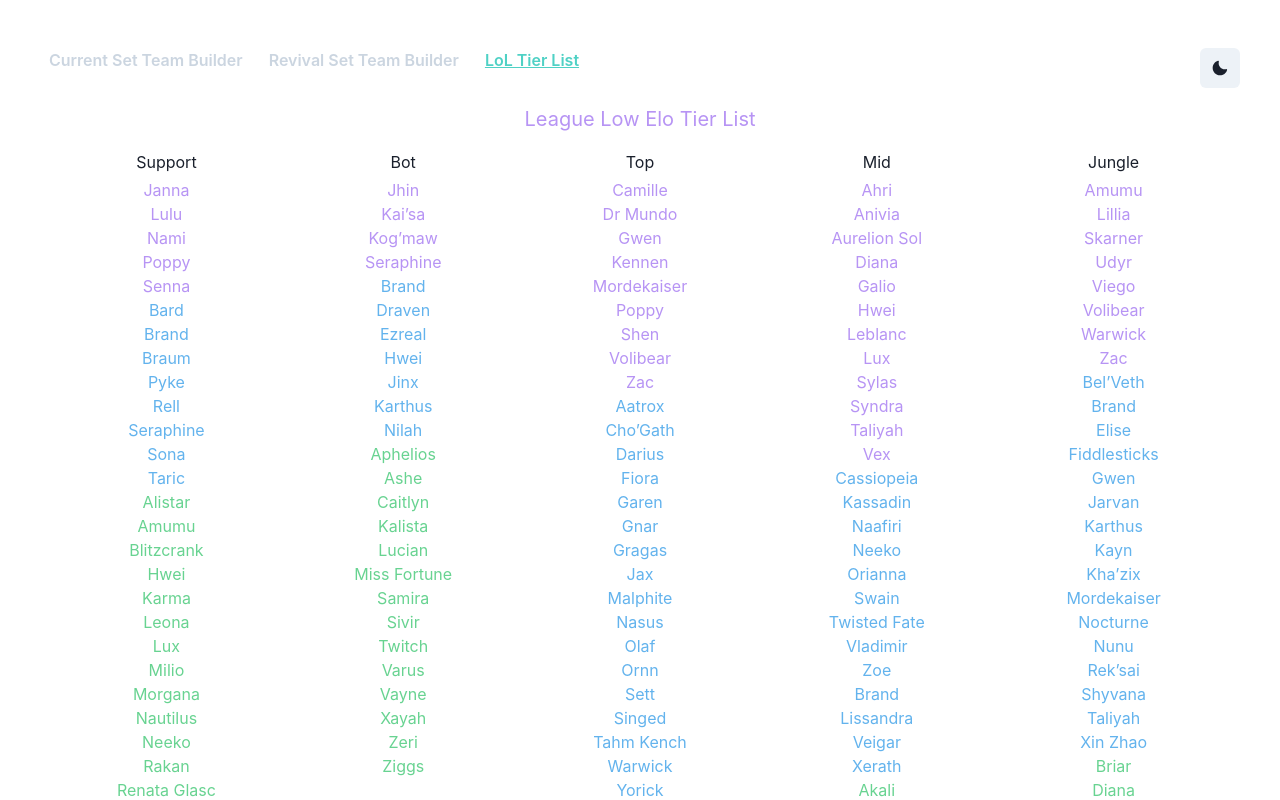
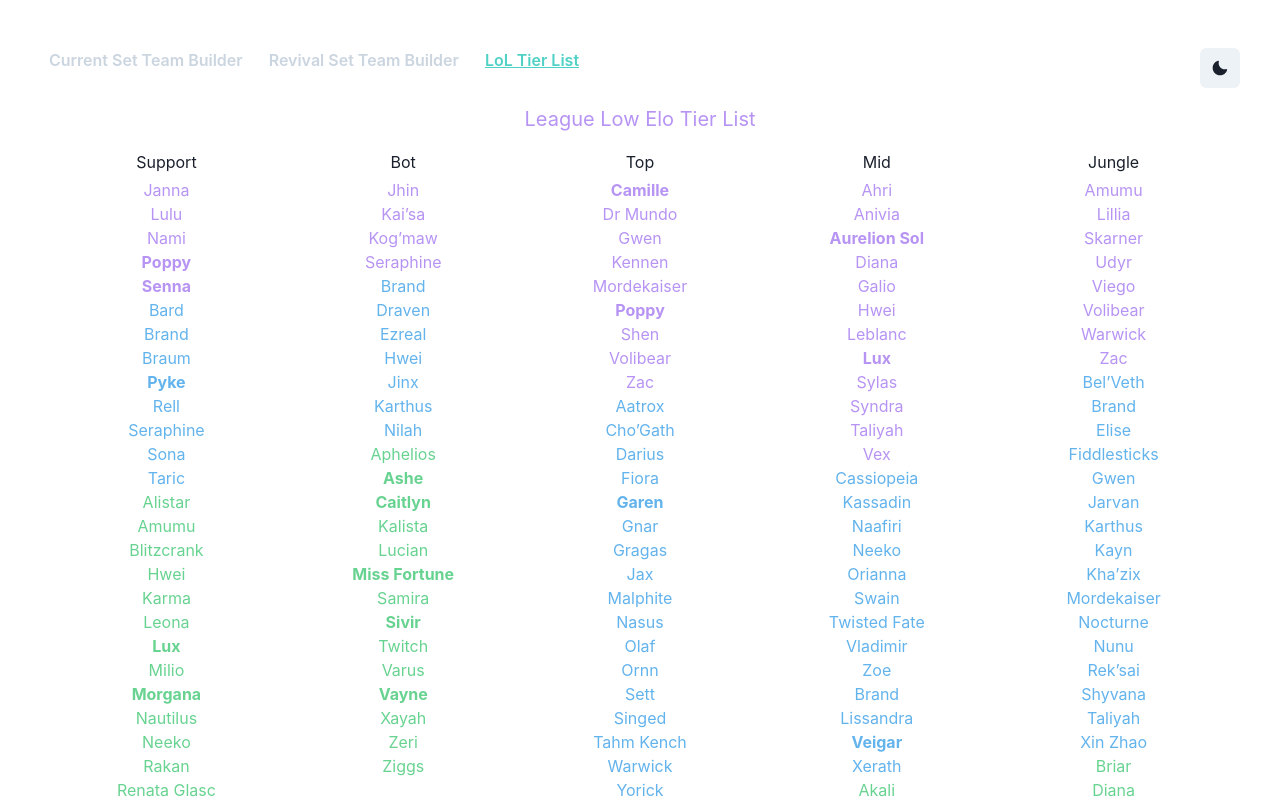
Before and after one commit to piratemermaid/tft-noob-helper, a React (Vite) app: page /lol_tier_list in a window 1280 px wide. Shown: the top 800 px of the page. Built offline with nearby package versions, Linux system fonts and the light colour scheme.

Commit message:
add my champs and bold them

```diff
--- a/src/components/TierListColumn.jsx
+++ b/src/components/TierListColumn.jsx
@@ -1,7 +1,8 @@
 import _ from 'lodash';
+import { Fragment } from 'react';
+import { Text, VStack } from '@chakra-ui/react';
 
-import { Text, VStack } from '@chakra-ui/react';
-import { Fragment } from 'react';
+import MY_CHAMPS from '../data/myChamps';
 
 export default function TierListColumn({ title, tierList }) {
   const tierColors = {
@@ -17,7 +18,14 @@
         {_.map(tierList, (champions, tier) => (
           <Fragment key={tier}>
             {champions.map((champion) => (
-              <Text key={champion} sx={{ color: tierColors[tier], my: -1 }}>
+              <Text
+                key={champion}
+                sx={{
+                  color: tierColors[tier],
+                  my: -1,
+                  fontWeight: MY_CHAMPS.includes(champion) ? 'bold' : 'normal',
+                }}
+              >
                 {champion}
               </Text>
             ))}
--- /dev/null
+++ b/src/data/myChamps.js
@@ -0,0 +1,23 @@
+// TODO: Put in store before sharing app
+const MY_CHAMPS = [
+  'Annie',
+  'Ashe',
+  'Aurelion Sol',
+  'Caitlyn',
+  'Camille',
+  'Garen',
+  'Lux',
+  'Miss Fortune',
+  'Morgana',
+  'Poppy',
+  'Pyke',
+  'Senna',
+  'Sivir',
+  'Teemo',
+  'Tristana',
+  'Vayne',
+  'Veigar',
+  'Yuumi',
+];
+
+export default MY_CHAMPS;
```
